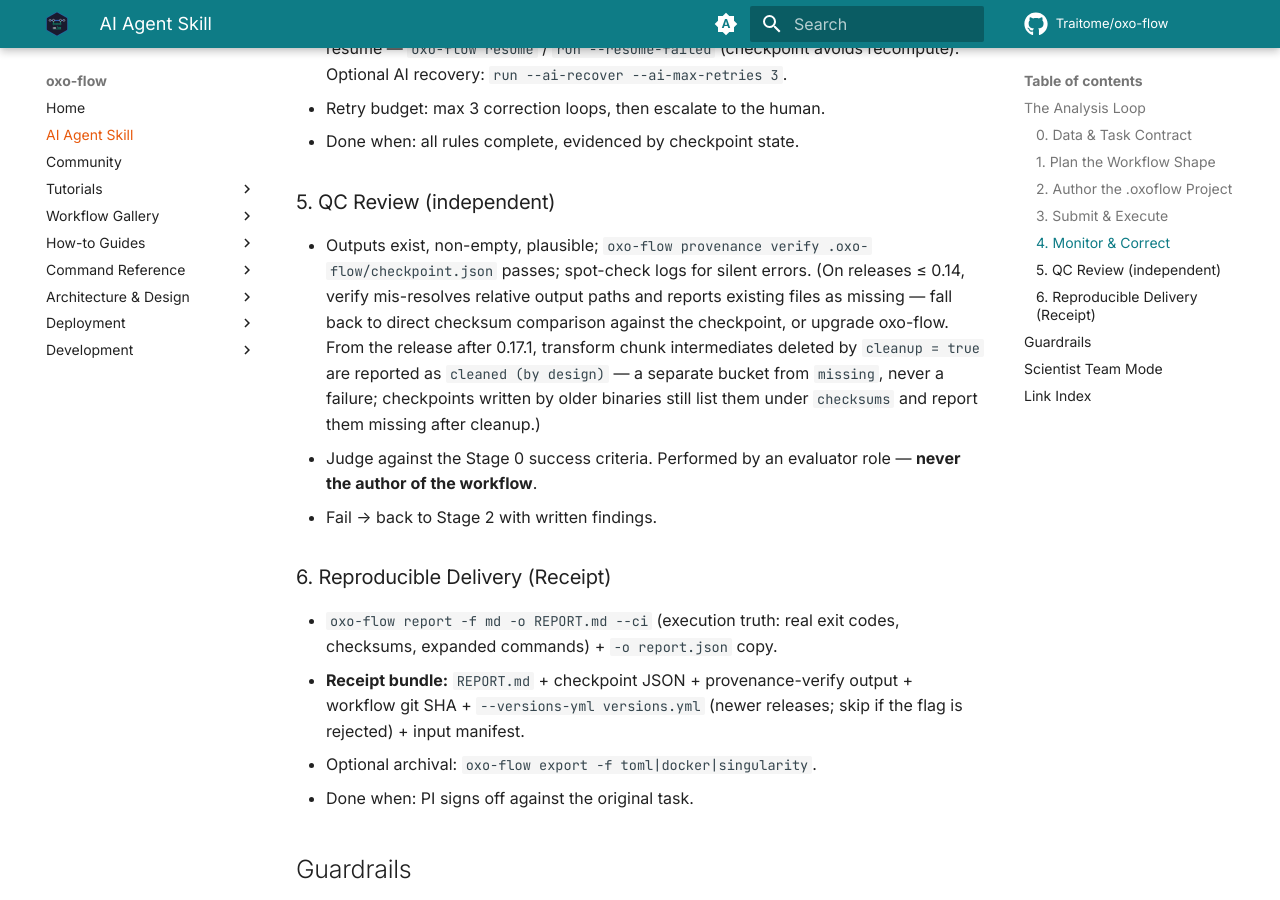
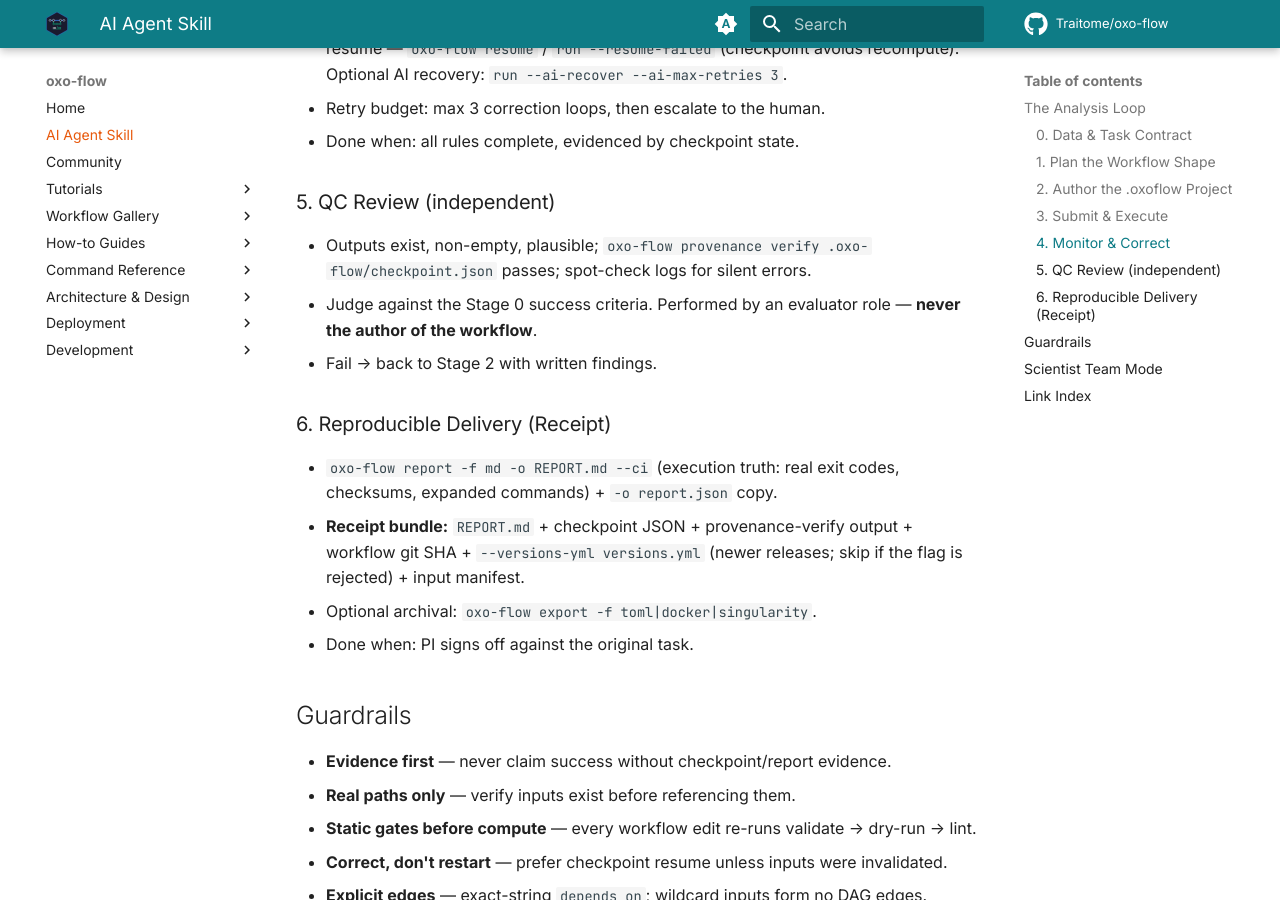
Before and after one commit to Traitome/oxo-flow, an MkDocs documentation site: the page built from docs/guide/src/SKILL.md, in a window 1280 px wide and 900 px high, scrolled down 2265 px. Built offline with MkDocs 1.6.1 and Material for MkDocs 9.7.7, drawn with Linux system fonts in a browser that asks for light colours; comment, search, counter and statistics services are not loaded; the version menu is left out; some of the changed text lies outside the part shown.

Commit message:
docs: fix SKILL site URL, drop stale caveats, add RHEL graphviz install (#424)
- SKILL.md: point site link to /latest/SKILL/ (root /SKILL/ 404s; /dev/
  tracks main), drop version caveats fixed since 0.17.x, remove
  hard-coded gallery count "16" in favor of stable phrasing
- installation.md: add dnf/yum tab for Graphviz on RHEL-family Linux

Co-authored-by: Claude <noreply@anthropic.com>

```diff
--- a/docs/guide/src/SKILL.md
+++ b/docs/guide/src/SKILL.md
@@ -21,7 +21,7 @@ per task; follow the links for details on demand.
 | Canonical entry points | URL |
 |---|---|
 | Documentation | https://traitome.github.io/oxo-flow/ |
-| **This skill (site)** | https://traitome.github.io/oxo-flow/dev/SKILL/ (moves to `/SKILL/` at the next release; the root serves the newest tagged release) |
+| **This skill (site)** | https://traitome.github.io/oxo-flow/latest/SKILL/ (newest tagged release; `/dev/SKILL/` tracks main) |
 | This skill (raw) | https://raw.githubusercontent.com/Traitome/oxo-flow/main/docs/guide/src/SKILL.md |
 | Repository (dev context: AGENTS.md) | https://github.com/Traitome/oxo-flow |
 | Workflow JSON Schema | https://raw.githubusercontent.com/Traitome/oxo-flow/main/docs/schema/oxoflow-v1.schema.json |
@@ -93,13 +93,6 @@ Seven stages, three approval gates. Every stage ends with a
 
 - Outputs exist, non-empty, plausible; `oxo-flow provenance verify
   .oxo-flow/checkpoint.json` passes; spot-check logs for silent errors.
-  (On releases ≤ 0.14, verify mis-resolves relative output paths and reports
-  existing files as missing — fall back to direct checksum comparison against
-  the checkpoint, or upgrade oxo-flow. From the release after 0.17.1,
-  transform chunk intermediates deleted by `cleanup = true` are reported as
-  `cleaned (by design)` — a separate bucket from `missing`, never a failure;
-  checkpoints written by older binaries still list them under `checksums`
-  and report them missing after cleanup.)
 - Judge against the Stage 0 success criteria. Performed by an evaluator
   role — **never the author of the workflow**.
 - Fail → back to Stage 2 with written findings.
```
Also changed, not shown: other parts of docs/guide/src/SKILL.md (+2 -2 lines), docs/guide/src/tutorials/installation.md (+6 -0 lines).
